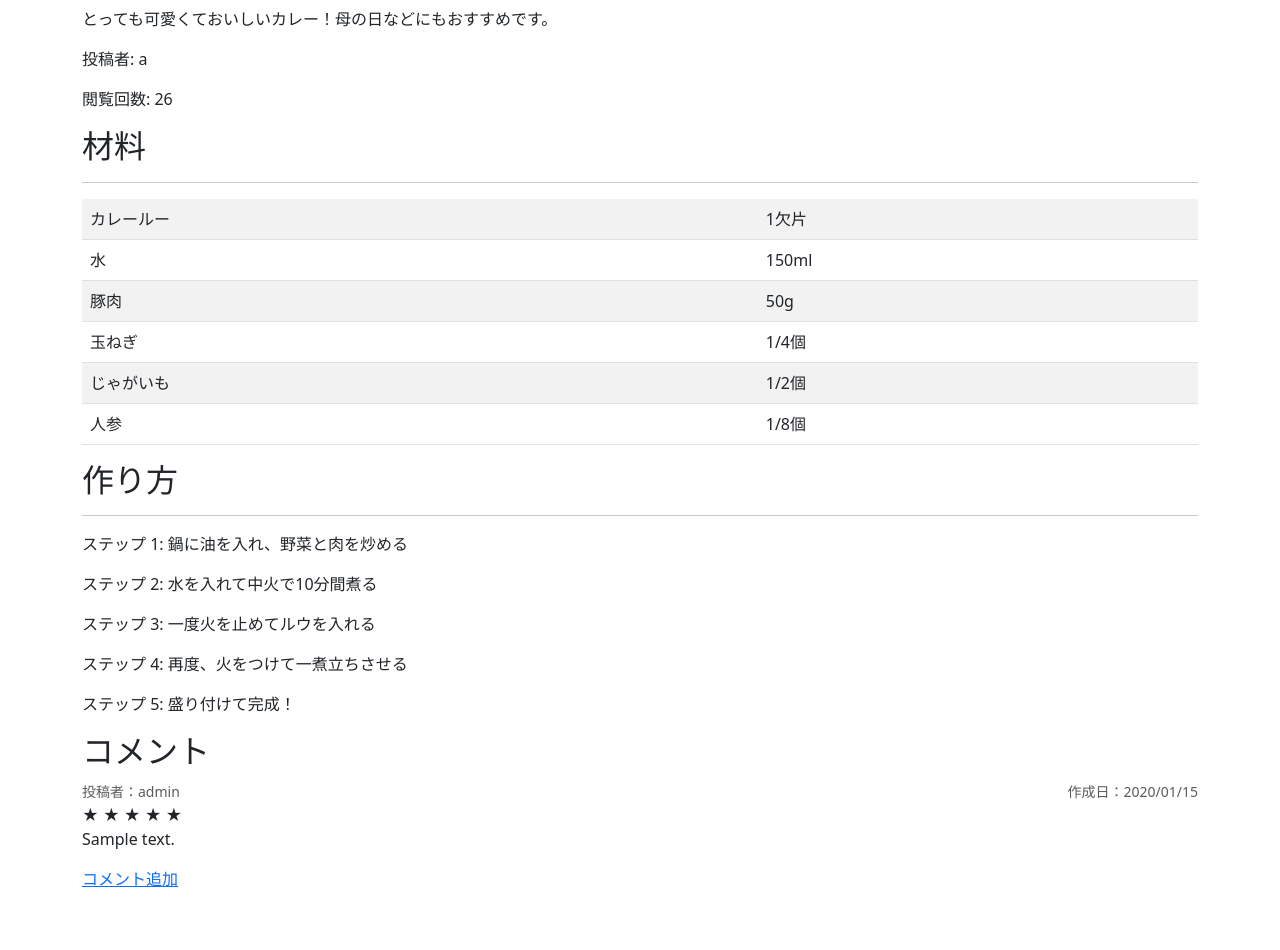
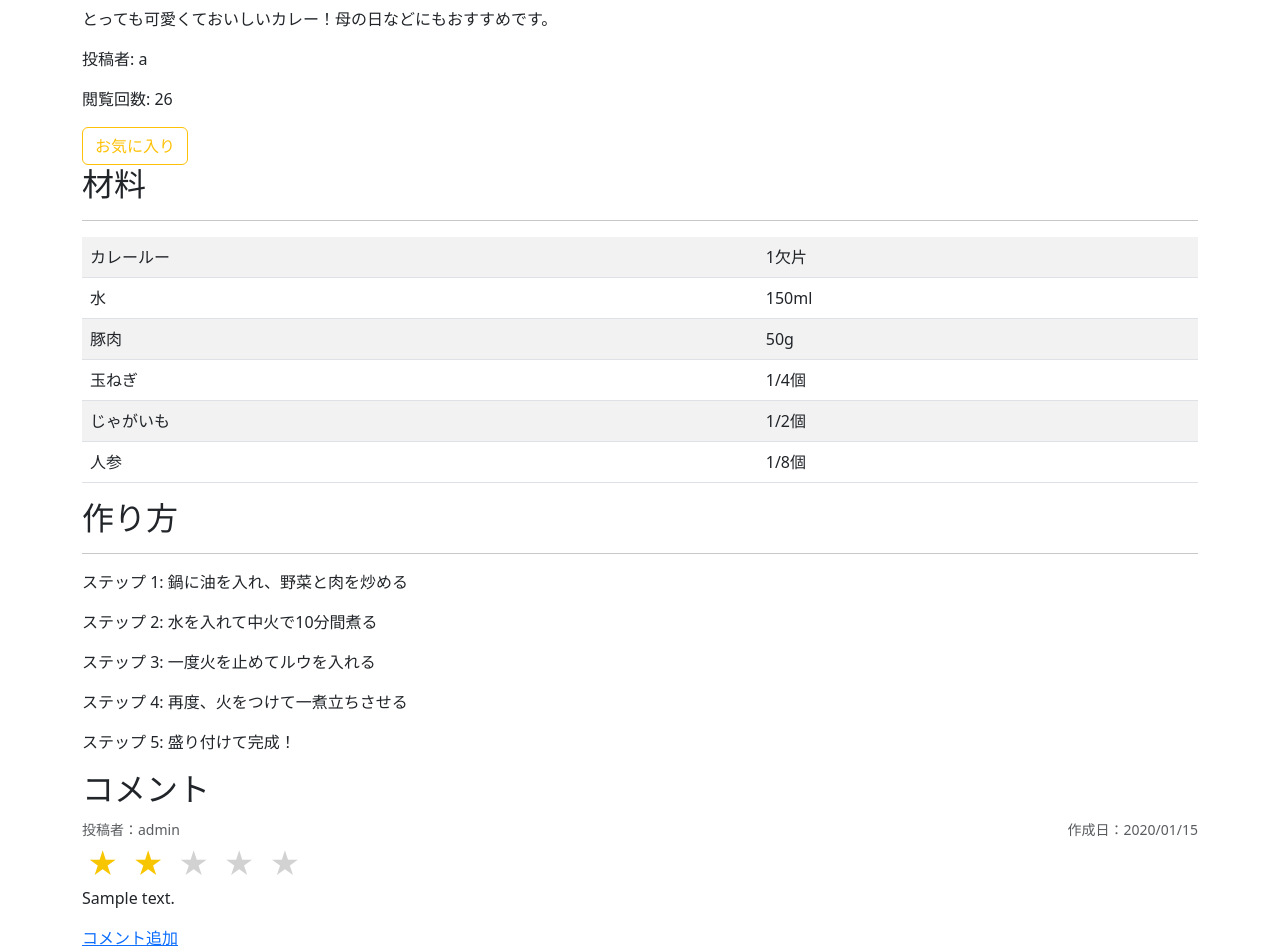
Before and after one commit to yamashita3303/cookly, a Django app: page /recipe/1 in a window 1280 px wide. Shown: the part 628-1578 px from the top of the page. Before the commit the page ends 1515 px from the top, so only its background shows below. Run offline with Django 4.2, Linux system fonts and the light colour scheme; data comes from the database, SQL or seed files in the repository; both versions use the stored data as it was after the commit; tables that the repository leaves empty hold one stand-in row (values such as "Sample post"); some libraries are stand-ins or nearby versions.

Commit message:
星型評価

```diff
--- a/app/models.py
+++ b/app/models.py
@@ -1,5 +1,7 @@
 from django.db import models
 from django.contrib.auth.models import AbstractUser
+from django.contrib.auth import get_user_model
+
 
 class CustomUser(AbstractUser):
     user_icon = models.ImageField(upload_to='user_icon/', verbose_name="ユーザーアイコン")
@@ -83,3 +85,11 @@ class Comment(models.Model):
         FIVE_STAR = 'five', '★★★★★'
     review = models.CharField(max_length=10, choices=Review.choices, verbose_name="レビュー")
     rating = models.IntegerField(default=0)  # 1から5の値を想定
+
+class Favorite(models.Model):
+    user = models.ForeignKey(get_user_model(), on_delete=models.CASCADE)
+    item = models.ForeignKey("Recipe", on_delete=models.CASCADE)
+    created_at = models.DateTimeField(auto_now_add=True)
+
+    def __str__(self):
+        return f"{self.user} - {self.item}"
--- a/app/templates/app/recipe.html
+++ b/app/templates/app/recipe.html
@@ -22,6 +22,20 @@
     </div>
 </div>
 
+{% if user.is_authenticated %}
+    <form method="post" action="{% url 'app:toggle_favorite' recipe_chose.id %}">
+        {% csrf_token %}
+        <button type="submit" class="btn {% if is_favorited %}btn-warning{% else %}btn-outline-warning{% endif %}">
+            {% if is_favorited %}
+                お気に入り解除
+            {% else %}
+                お気に入り
+            {% endif %}
+        </button>
+    </form>
+{% else %}
+    <p>お気に入り登録をするには、<a href="{% url 'login' %}">ログイン</a>してください。</p>
+{% endif %}
 
 
 
@@ -83,18 +97,20 @@
 
     <!-- 星評価の表示 -->
     {% if comment.rating %}
-    <div class="stars">
+    <div class="stars" data-rating="{{ comment.rating }}">
         <span>
-            <label for="review05" {% if comment.rating.rating >= 5 %}style="color: #F8C601;"{% endif %}>★</label>
-            <label for="review04" {% if comment.rating.rating >= 4 %}style="color: #F8C601;"{% endif %}>★</label>
-            <label for="review03" {% if comment.rating.rating >= 3 %}style="color: #F8C601;"{% endif %}>★</label>
-            <label for="review02" {% if comment.rating.rating >= 2 %}style="color: #F8C601;"{% endif %}>★</label>
-            <label for="review01" {% if comment.rating.rating >= 1 %}style="color: #F8C601;"{% endif %}>★</label>
+            <label for="review05">★</label>
+            <label for="review04">★</label>
+            <label for="review03">★</label>
+            <label for="review02">★</label>
+            <label for="review01">★</label>
         </span>
     </div>
     {% else %}
         <p>評価がありません。</p>
     {% endif %}
+
+
     <p>{{ comment.comment }}</p>
     {% empty %}
         <p>コメントがありません。</p>
@@ -104,3 +120,28 @@
 </div>
 
 {% endblock %}
+
+{% block extra_styles %}
+    <style>
+        .stars {
+            display: flex;
+            flex-direction: row-reverse;
+            justify-content: flex-end;
+        }
+
+        .stars label {
+            color: #D2D2D2; /* 未選択の星をグレーに */
+            font-size: 30px;
+            padding: 0 5px;
+        }
+
+        /* data-ratingの値に基づいて星を色付け */
+        .stars[data-rating="5"] label:nth-child(-n+1),
+        .stars[data-rating="4"] label:nth-child(-n+2),
+        .stars[data-rating="3"] label:nth-child(-n+3),
+        .stars[data-rating="2"] label:nth-child(-n+4),
+        .stars[data-rating="1"] label:nth-child(-n+5) {
+            color: #F8C601; /* 選択された星を黄色に */
+        }
+    </style>
+{% endblock %}
--- a/app/urls.py
+++ b/app/urls.py
@@ -18,4 +18,5 @@ urlpatterns = [
     path('recipe/delete/<int:post_id>', views.recipe_delete, name='delete'),
     path("comment/<int:recipe_id>", views.comments, name="comments"),
     path('mypage/', views.mypage, name='mypage'),
+    path("favorite/<int:recipe_id>/", views.toggle_favorite, name="toggle_favorite"),
 ] + static(settings.MEDIA_URL, document_root=settings.MEDIA_ROOT)
--- a/app/views.py
+++ b/app/views.py
@@ -2,13 +2,15 @@ from django.shortcuts import redirect, render, get_object_or_404
 from django.contrib import messages
 from django.db.models import Q
 from django.views import View
-from .models import Recipe, Ingredient, Step, Rating
+from .models import Recipe, Ingredient, Step, Favorite
 from django.http import HttpResponse, HttpResponseRedirect
 from .forms import RecipeForm, IngredientForm, StepForm, CommentForm
-from django.contrib.auth import login, logout, authenticate
+from django.contrib.auth import login, logout, authenticate, get_user_model
 from django.contrib.auth.decorators import login_required
 from django.contrib.auth.mixins import LoginRequiredMixin
 from .models import CustomUser
+
+
 def index(request):
     context = {'user': request.user}
     return render(request, 'index.html', context)
@@ -105,12 +107,19 @@ def detail(request, post_id):
     recipes.vote += 1
     recipes.save()
 
+    is_favorited = False
+    if request.user.is_authenticated:
+        from app.models import Favorite  # 追加
+        is_favorited = Favorite.objects.filter(user=request.user, item=recipes).exists()
+
+
     context = {
         "recipe_chose": recipes,
         "ingredient_text": ingredient_text,
         'steps': steps,
         "comments": comments,
         "user": recipes.user,
+        "is_favorited": is_favorited,
     }
     return render(request, "app/recipe.html", context)
 
@@ -283,11 +292,22 @@ def mypage(request):
     user = request.user  # ログイン中のユーザーを取得
     recipes = user.recipe_set.all()  # ユーザーが投稿した全ての料理を取得
 
+    favorite_recipes = Favorite.objects.filter(user=user).select_related('item')
+
     return render(request, 'app/mypage.html', {
         'user': user,
         'recipes': recipes,
+        'favorite_recipes': favorite_recipes,
     })
 
 # classをview関数に変換
 comments = CommentCreateView.as_view()
 recipe_create = RecipeCreateView.as_view()
+
+@login_required
+def toggle_favorite(request, recipe_id):
+    recipe = get_object_or_404(Recipe, id=recipe_id)
+    favorite, created = Favorite.objects.get_or_create(user=request.user, item=recipe)
+    if not created:
+        favorite.delete()  # 既にお気に入りに登録されている場合は解除
+    return redirect("app:detail", post_id=recipe.id)
```
Also changed, not shown: app/templates/app/mypage.html (+15 -0 lines), app/migrations/0006_favorite.py (added), db.sqlite3.
